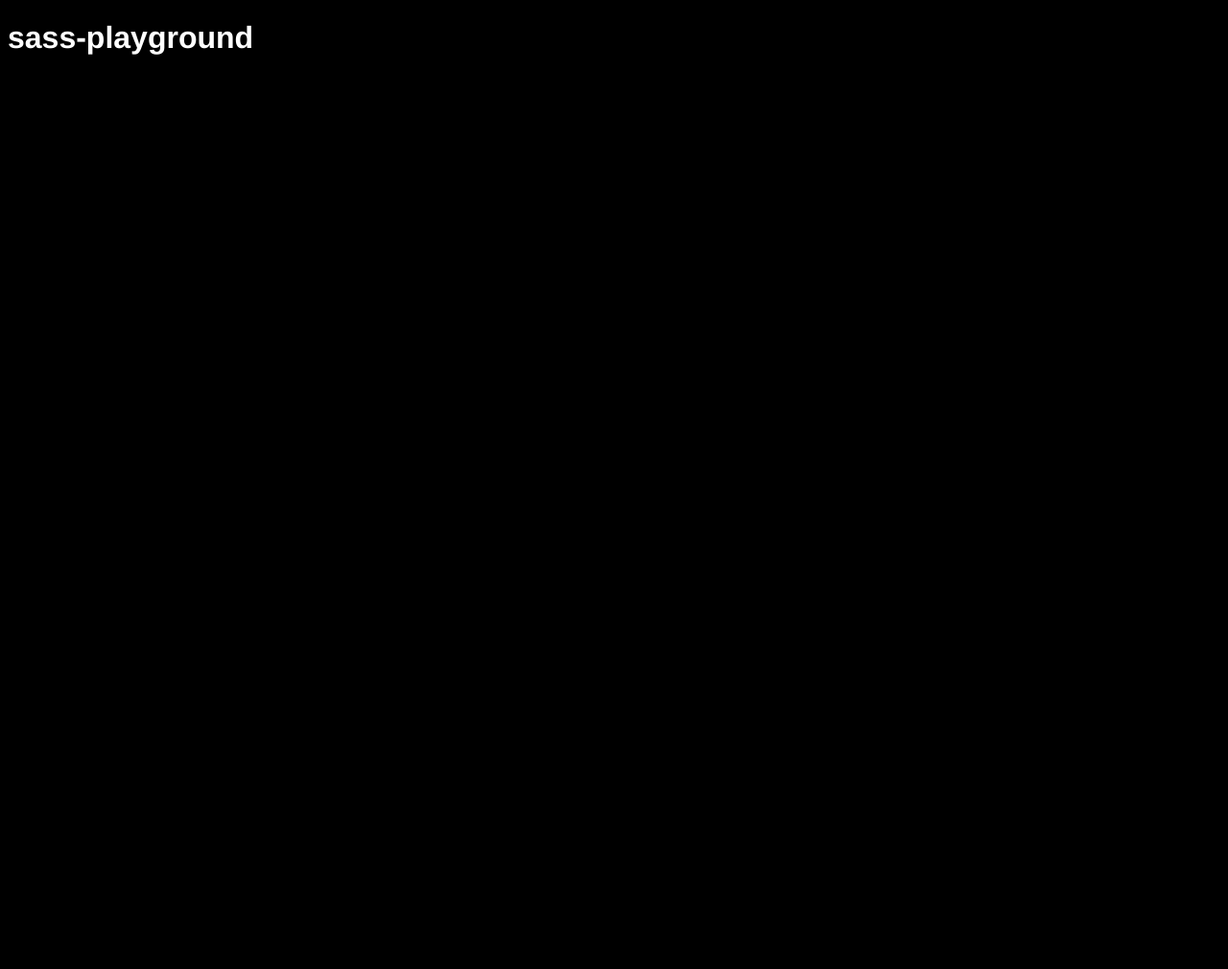
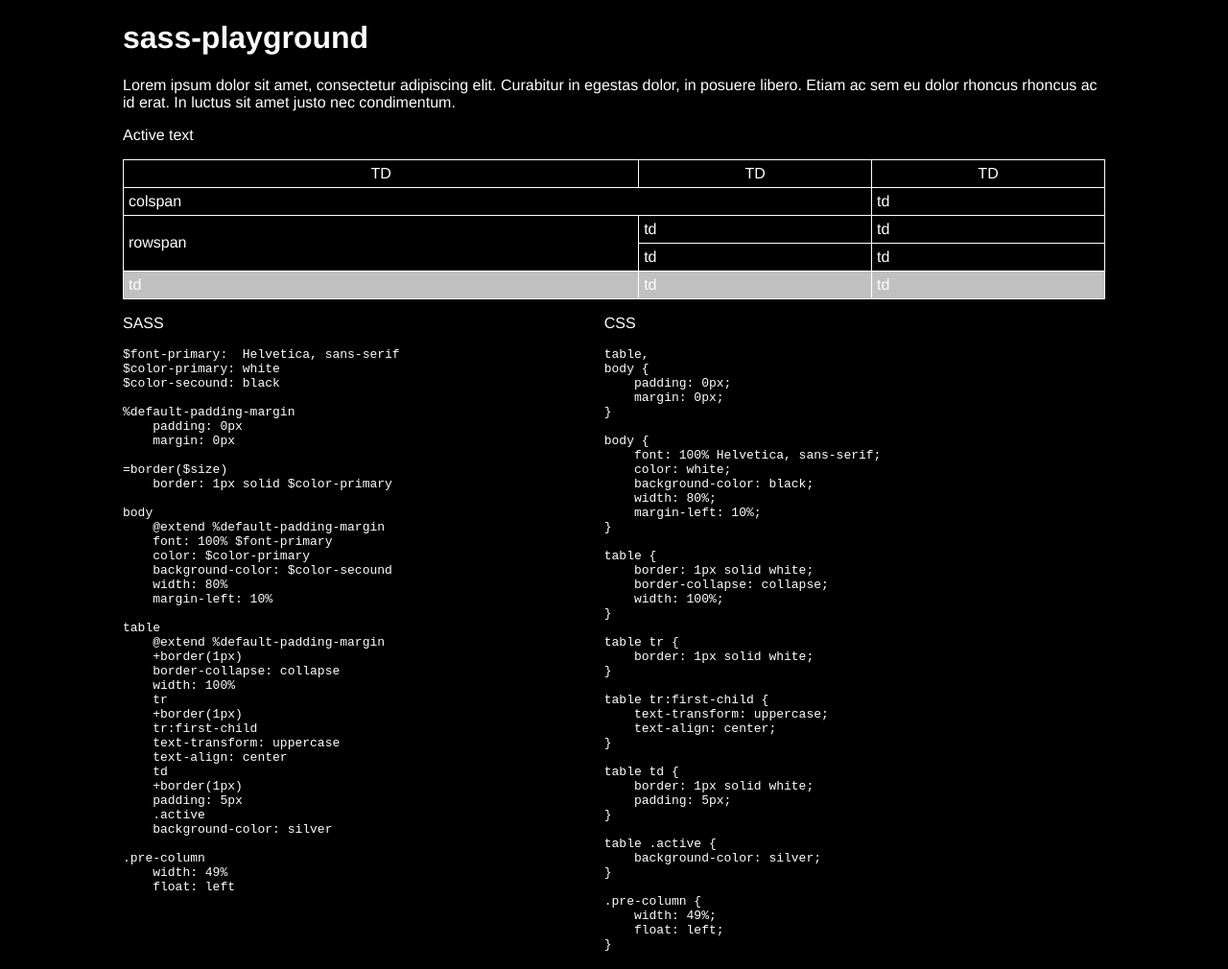
Before and after one commit to sebastiangolian/sass-playground, a website: page index.html in a window 1280 px wide. Shown: the whole page at 96% size. Before the commit the page ends 800 px from the top, so only its background shows below. Drawn offline with Linux system fonts and the light colour scheme.

Commit message:
add sass style to project

```diff
--- a/index.html
+++ b/index.html
@@ -1,15 +1,137 @@
 <!doctype html>
 <html lang="en">
+
 <head>
     <meta charset="utf-8">
     <meta http-equiv="x-ua-compatible" content="ie=edge">
     <meta name="viewport" content="width=device-width, initial-scale=1">
     <title></title>
     <link rel="stylesheet" href="css/main.css">
-        <link rel="icon" href="images/favicon.png">
+    <link rel="icon" href="favicon.png">
 </head>
 
 <body>
     <h1>sass-playground</h1>
+    <p>Lorem ipsum dolor sit amet, consectetur adipiscing elit. Curabitur in egestas dolor, in posuere libero. Etiam ac
+        sem eu dolor rhoncus rhoncus ac id erat. In luctus sit amet justo nec condimentum.</p>
+    <p class="active">Active text</p>
+    <table>
+        <tr>
+            <td>td</td>
+            <td>td</td>
+            <td>td</td>
+        </tr>
+        <tr>
+            <td colspan="2">colspan</td>
+            <td>td</td>
+        </tr>
+        <tr>
+            <td rowspan="2">rowspan</td>
+            <td>td</td>
+            <td>td</td>
+        </tr>
+        <tr>
+            <td>td</td>
+            <td>td</td>
+        </tr>
+        <tr class="active">
+            <td>td</td>
+            <td>td</td>
+            <td>td</td>
+        </tr>
+    </table>
+
+    <div class="pre-column">
+        <p>SASS</p>
+        <pre>
+$font-primary:  Helvetica, sans-serif
+$color-primary: white
+$color-secound: black
+
+%default-padding-margin
+    padding: 0px
+    margin: 0px
+
+=border($size)
+    border: 1px solid $color-primary
+
+body
+    @extend %default-padding-margin
+    font: 100% $font-primary
+    color: $color-primary
+    background-color: $color-secound
+    width: 80%
+    margin-left: 10%
+
+table
+    @extend %default-padding-margin
+    +border(1px)
+    border-collapse: collapse
+    width: 100%
+    tr
+    +border(1px)
+    tr:first-child
+    text-transform: uppercase
+    text-align: center
+    td
+    +border(1px)
+    padding: 5px
+    .active
+    background-color: silver
+
+.pre-column
+    width: 49%
+    float: left
+        </pre>
+    </div>
+    <div class="pre-column">
+        <p>CSS</p>
+        <pre>
+table,
+body {
+    padding: 0px;
+    margin: 0px;
+}
+
+body {
+    font: 100% Helvetica, sans-serif;
+    color: white;
+    background-color: black;
+    width: 80%;
+    margin-left: 10%;
+}
+
+table {
+    border: 1px solid white;
+    border-collapse: collapse;
+    width: 100%;
+}
+
+table tr {
+    border: 1px solid white;
+}
+
+table tr:first-child {
+    text-transform: uppercase;
+    text-align: center;
+}
+
+table td {
+    border: 1px solid white;
+    padding: 5px;
+}
+
+table .active {
+    background-color: silver;
+}
+
+.pre-column {
+    width: 49%;
+    float: left;
+}
+        </pre>
+    </div>
+
 </body>
+
 </html>
--- a/package.json
+++ b/package.json
@@ -4,8 +4,8 @@
   "description": "Sass test aplication",
   "main": "index.js",
   "scripts": {
-    "bulid": "sass --update sass:css --sourcemap=none --no-cache",
-    "watch": "sass --watch sass:css --sourcemap=none --no-cache",
+    "bulid": "sass --update sass:css --no-source-map",
+    "watch": "sass --watch sass:css --no-source-map",
     "start": "http-server . -o"
   },
   "repository": {
--- a/sass/main.sass
+++ b/sass/main.sass
@@ -1,8 +1,38 @@
 $font-primary:  Helvetica, sans-serif
 $color-primary: white
-$background-color-primary: black
+$color-secound: black
+
+%default-padding-margin
+  padding: 0px
+  margin: 0px
+
+=border($size)
+    border: 1px solid $color-primary
 
 body
+  @extend %default-padding-margin
   font: 100% $font-primary
   color: $color-primary
-  background-color: $background-color-primary
+  background-color: $color-secound
+  width: 80%
+  margin-left: 10%
+
+table
+  @extend %default-padding-margin
+  +border(1px)
+  border-collapse: collapse
+  width: 100%
+  tr
+    +border(1px)
+  tr:first-child
+    text-transform: uppercase
+    text-align: center
+  td
+    +border(1px)
+    padding: 5px
+  .active
+    background-color: silver
+
+.pre-column
+  width: 49%
+  float: left
```
Also changed, not shown: css/main.css. Lines whose indentation alone changed are shown as unchanged.
